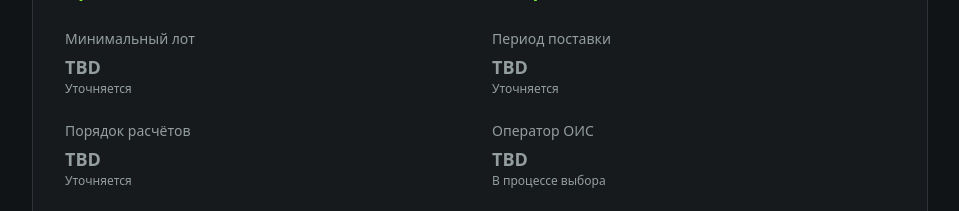
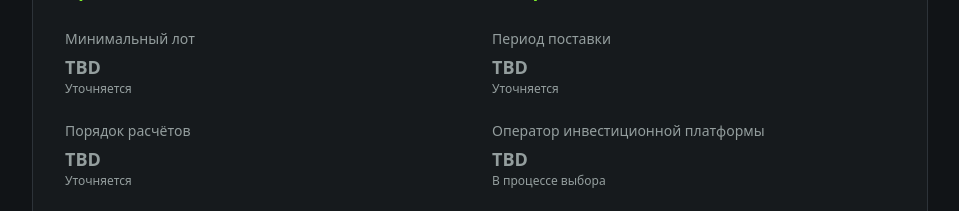
Before and after one commit to nicr737-sys/gas-gpu-power, a React (Vite) app: page /terms in a window 1280 px wide. Shown: the part 1800-2011 px from the top of the page, without its empty margins (160-1119 px from the left). Built offline with nearby package versions, Linux system fonts and the light colour scheme.

Commit message:
Preceding changes

```diff
--- a/src/pages/Terms.tsx
+++ b/src/pages/Terms.tsx
@@ -151,7 +151,7 @@ const Terms = () => {
                   </div>
 
                   <div>
-                    <div className="text-sm text-muted-foreground mb-1">Оператор ОИС</div>
+                    <div className="text-sm text-muted-foreground mb-1">Оператор инвестиционной платформы</div>
                     <div className="text-lg font-bold text-muted-foreground">TBD</div>
                     <div className="text-xs text-muted-foreground">В процессе выбора</div>
                   </div>
```
